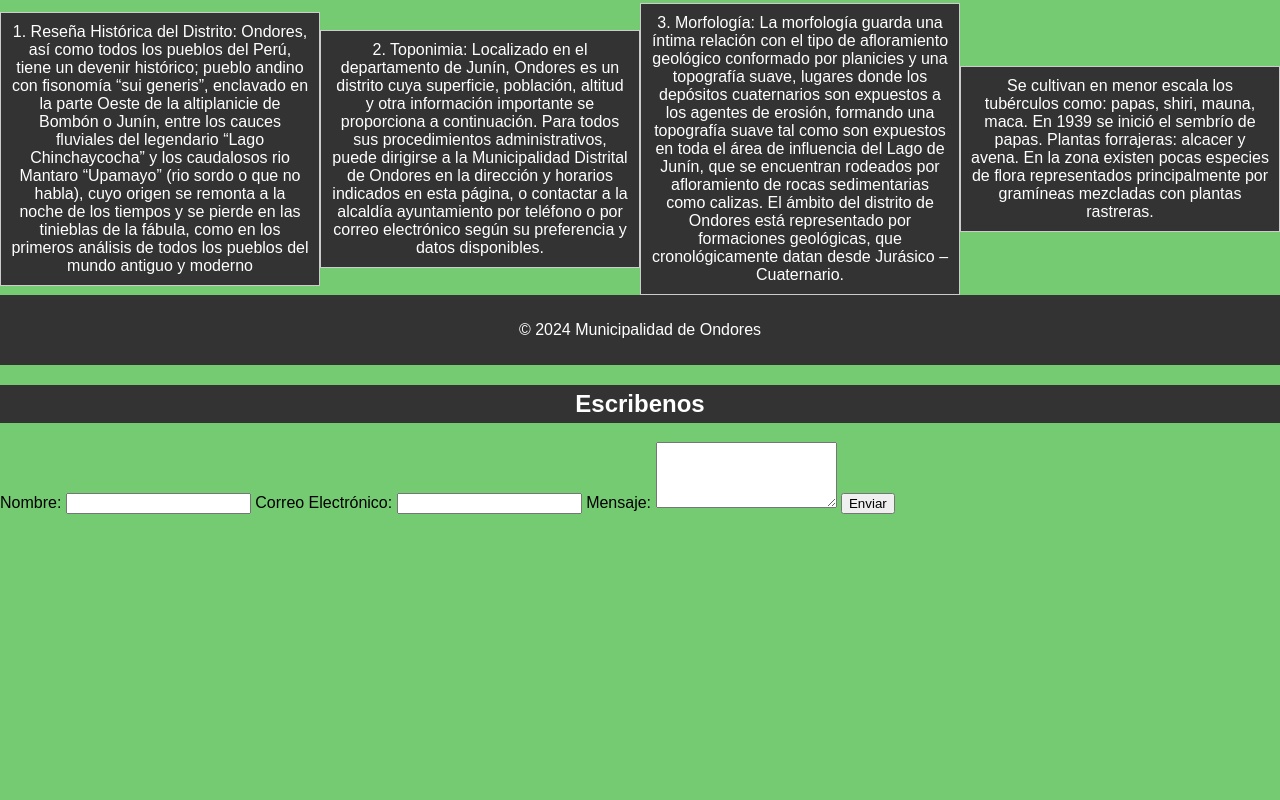
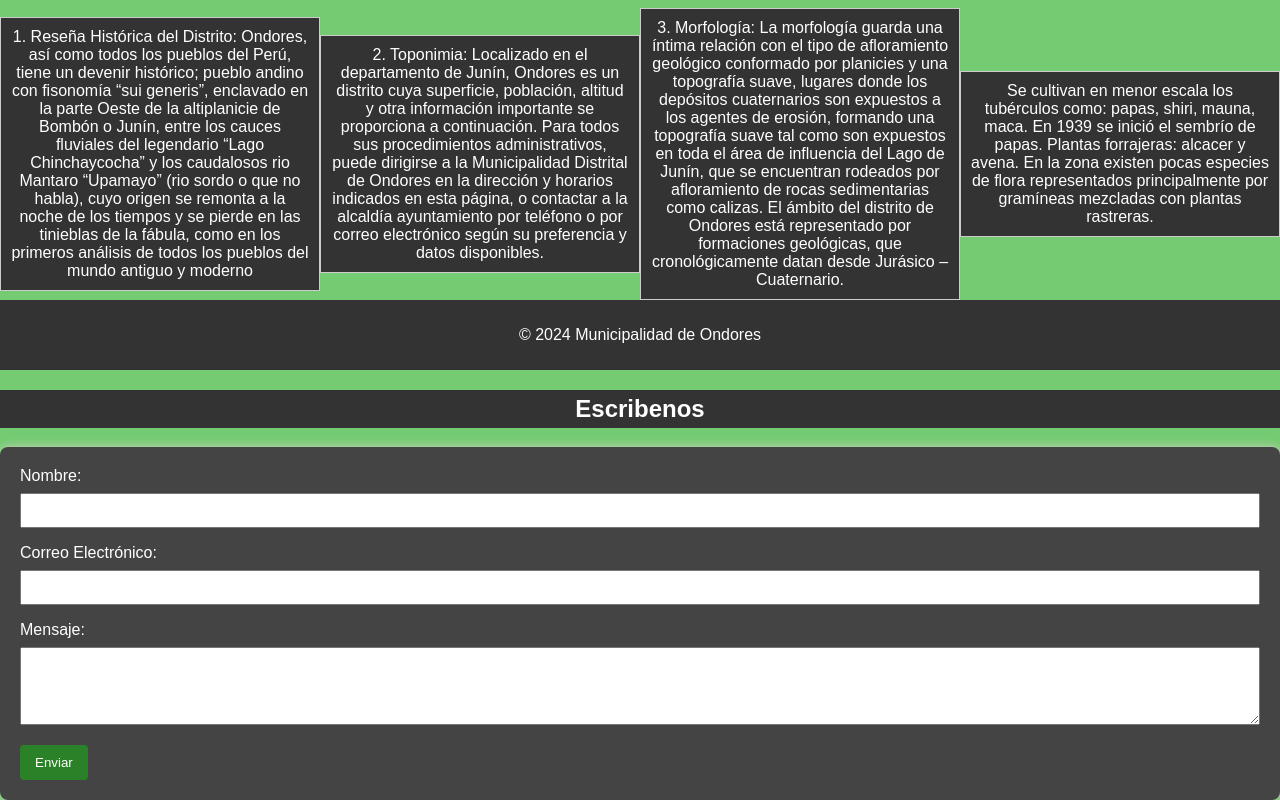
Before and after one commit to JOSIMAR-ESPINOZA/TAREA, a plain HTML site: page index.html in a window 1280 px wide. Shown: the part 879-1679 px from the top of the page. Before the commit the page ends 1393 px from the top, so only its background shows below. Drawn offline with Linux system fonts and the light colour scheme.

Commit message:
se dio caracteristica al registro color de fondo y color de letra

```diff
--- a/styles.css
+++ b/styles.css
@@ -100,3 +100,43 @@ nav ul {
 nav li {
     margin: 0 10px;
 }
+
+.conteiner {
+    display: flex;
+    margin-top: 20px;
+    justify-content: center;
+}
+
+form {
+    background-color: #444;
+    padding: 20px;
+    border-radius: 8px;
+    box-shadow: 0 0 10px rgba(221, 209, 209, 0.842);
+}
+
+label {
+    display: block;
+    margin-bottom: 8px;
+    color: #fff;
+}
+
+input,
+textarea {
+    width: 100%;
+    padding: 8px;
+    margin-bottom: 16px;
+    box-sizing: border-box;
+}
+
+button {
+    background-color: rgba(28, 170, 23, 0.603);
+    color: #fff;
+    padding: 10px 15px;
+    border: none;
+    border-radius: 4px;
+    cursor: pointer;
+}
+
+button:hover {
+    background-color: #45a049;
+}
```
